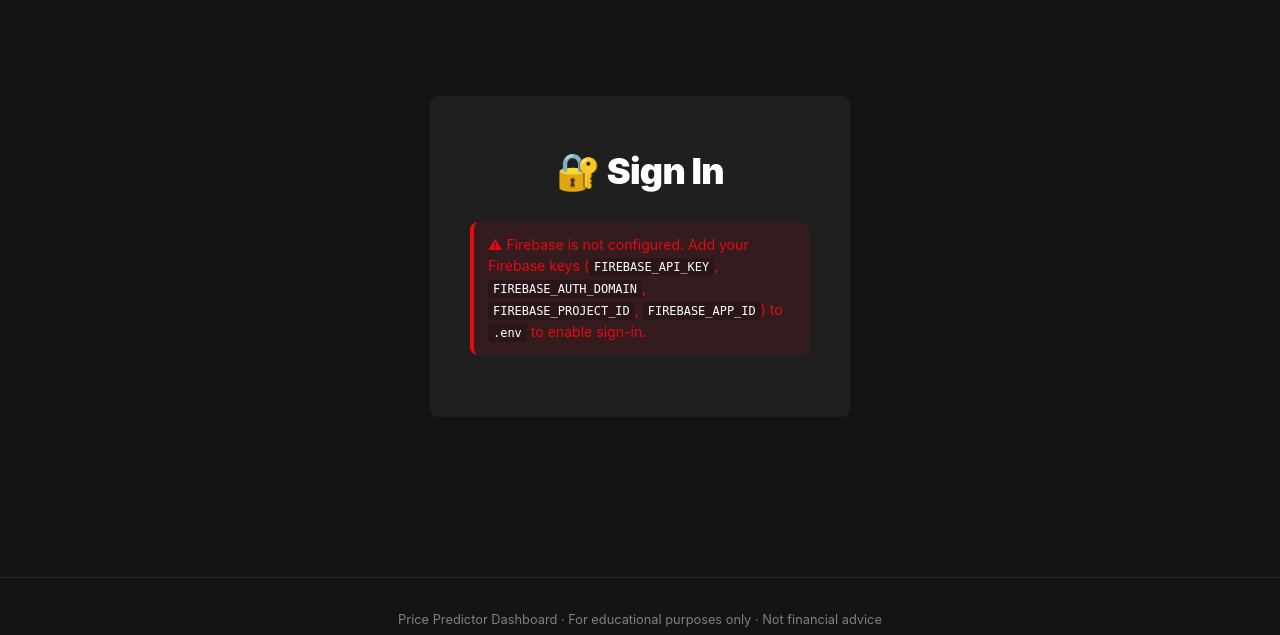
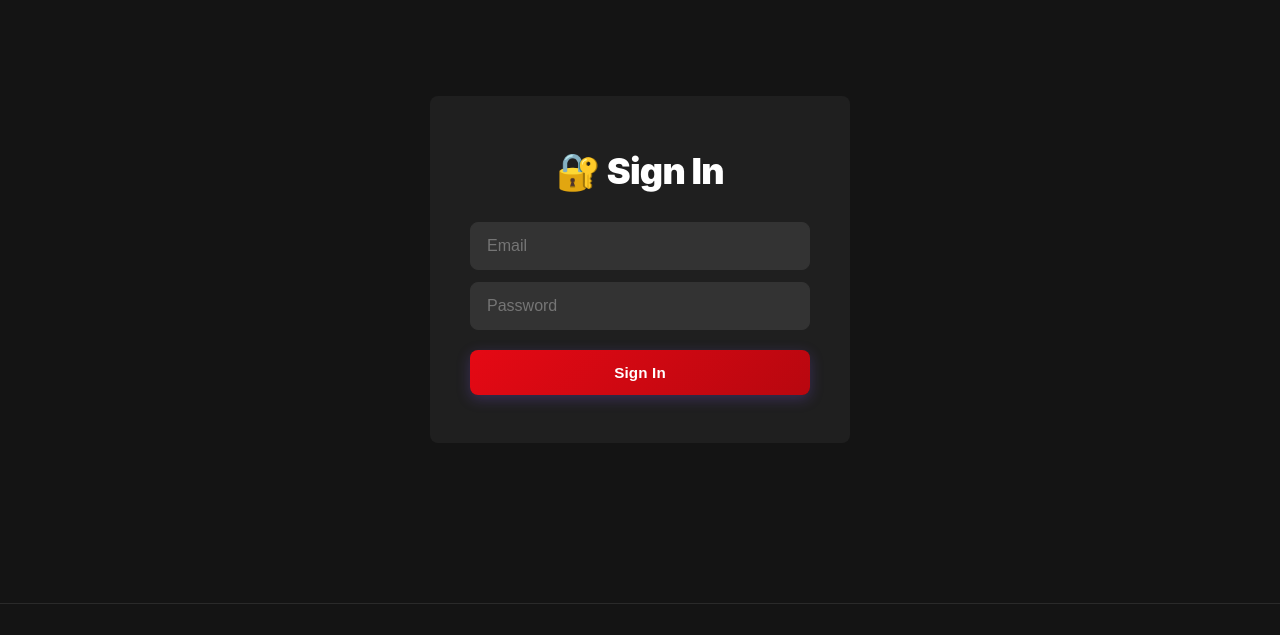
Before and after one commit to DMZ22/Stock-Trader-Pro, a Django app: page /auth/login/ in a window 1280 px wide. Shown: the part 67-702 px from the top of the page. Run offline with Django 5.2, Linux system fonts and the light colour scheme; some libraries are stand-ins or nearby versions.

Commit message:
fix: add direct login when Firebase is not configured
Shows email/password form always. Uses Firebase when configured,
falls back to direct email login otherwise. Master auto-detected
by email match.

```diff
--- a/apps/auth/urls.py
+++ b/apps/auth/urls.py
@@ -7,6 +7,7 @@ urlpatterns = [
     path("login/", views.login_page, name="login"),
     path("signup/", views.signup_page, name="signup"),
     path("session/", views.session_login, name="session"),
+    path("direct-login/", views.direct_login, name="direct_login"),
     path("logout/", views.logout_view, name="logout"),
     path("whoami/", views.whoami, name="whoami"),
     # User data endpoints
--- a/apps/auth/views.py
+++ b/apps/auth/views.py
@@ -104,6 +104,35 @@ def session_login(request):
         "is_master": _is_master(claims.get("email", "")),
     })
 
+
+
+@csrf_exempt
+@require_POST
+def direct_login(request):
+    """Simple email login when Firebase is not configured."""
+    try:
+        data = json.loads(request.body or b"{}")
+    except json.JSONDecodeError:
+        return JsonResponse({"ok": False, "error": "Invalid JSON"}, status=400)
+    email = (data.get("email") or "").lower().strip()
+    password = data.get("password", "")
+    if not email:
+        return JsonResponse({"ok": False, "error": "Email required"}, status=400)
+    # Check if user exists
+    profile = UserProfile.objects.filter(email=email).first()
+    if profile:
+        # Existing user — just log them in
+        _create_session(request, uid=profile.uid, email=email,
+                        name=profile.name, picture=profile.picture,
+                        provider="direct")
+        return JsonResponse({"ok": True, "uid": profile.uid, "email": email})
+    # New user — create account
+    if not password:
+        return JsonResponse({"ok": False, "error": "Password required for new accounts"}, status=400)
+    uid = f"direct:{email}"
+    _create_session(request, uid=uid, email=email, name=email.split("@")[0],
+                    provider="direct")
+    return JsonResponse({"ok": True, "uid": uid, "email": email, "created": True})
 
 
 @require_http_methods(["GET", "POST"])
--- a/apps/dashboard/templates/dashboard/login.html
+++ b/apps/dashboard/templates/dashboard/login.html
@@ -5,16 +5,11 @@
   <h1>🔐 Sign In</h1>
   <div id="auth-error" class="auth-error" style="display:none"></div>
 
-  {% if not firebase_config.configured %}
-    <div class="auth-error">
-      ⚠ Firebase is not configured. Add your Firebase keys (<code>FIREBASE_API_KEY</code>,
-      <code>FIREBASE_AUTH_DOMAIN</code>, <code>FIREBASE_PROJECT_ID</code>,
-      <code>FIREBASE_APP_ID</code>) to <code>.env</code> to enable sign-in.
-    </div>
-  {% else %}
   <input type="email" id="email" placeholder="Email" autocomplete="email">
   <input type="password" id="password" placeholder="Password" autocomplete="current-password">
-    <button class="btn-primary" id="email-login">Sign in with Email</button>
+  <button class="btn-primary" id="email-login">Sign In</button>
+
+  {% if firebase_config.configured %}
     <div class="auth-divider">— or —</div>
     <button class="btn-primary google-btn" id="google-login">
       <svg width="18" height="18" viewBox="0 0 48 48"><path fill="#EA4335" d="M24 9.5c3.54 0 6.71 1.22 9.21 3.6l6.85-6.85C35.9 2.38 30.47 0 24 0 14.62 0 6.51 5.38 2.56 13.22l7.98 6.19C12.43 13.72 17.74 9.5 24 9.5z"/><path fill="#4285F4" d="M46.98 24.55c0-1.57-.15-3.09-.38-4.55H24v9.02h12.94c-.58 2.96-2.26 5.48-4.78 7.18l7.73 6c4.51-4.18 7.09-10.36 7.09-17.65z"/><path fill="#FBBC05" d="M10.53 28.59c-.48-1.45-.76-2.99-.76-4.59s.27-3.14.76-4.59l-7.98-6.19C.92 16.46 0 20.12 0 24c0 3.88.92 7.54 2.56 10.78l7.97-6.19z"/><path fill="#34A853" d="M24 48c6.48 0 11.93-2.13 15.89-5.81l-7.73-6c-2.15 1.45-4.92 2.3-8.16 2.3-6.26 0-11.57-4.22-13.47-9.91l-7.98 6.19C6.51 42.62 14.62 48 24 48z"/></svg>
@@ -22,21 +17,23 @@
     </button>
     <div class="auth-switch">Don't have an account? <a href="{% url 'firebase_auth:signup' %}">Create one</a></div>
   {% endif %}
-
 </div>
 {% endblock %}
 {% block scripts %}
+<script>
+const errEl = document.getElementById("auth-error");
+function showErr(msg) { errEl.textContent = msg; errEl.style.display = "block"; }
+function hideErr() { errEl.style.display = "none"; }
+
 {% if firebase_config.configured %}
-<script type="module">
-import { initializeApp } from "https://www.gstatic.com/firebasejs/10.8.0/firebase-app.js";
-import { getAuth, signInWithEmailAndPassword, GoogleAuthProvider, signInWithPopup } from "https://www.gstatic.com/firebasejs/10.8.0/firebase-auth.js";
+// Firebase login
+import("https://www.gstatic.com/firebasejs/10.8.0/firebase-app.js").then(async ({initializeApp}) => {
+  const {getAuth, signInWithEmailAndPassword, GoogleAuthProvider, signInWithPopup} =
+    await import("https://www.gstatic.com/firebasejs/10.8.0/firebase-auth.js");
 
   const firebaseConfig = {{ firebase_config_json|safe|default:"{}" }};
   const app = initializeApp(firebaseConfig);
   const auth = getAuth(app);
-
-const errEl = document.getElementById("auth-error");
-function showErr(msg) { errEl.textContent = msg; errEl.style.display = "block"; }
 
   async function exchangeToken(user) {
     const idToken = await user.getIdToken();
@@ -52,6 +49,7 @@ async function exchangeToken(user) {
   }
 
   document.getElementById("email-login").onclick = async () => {
+    hideErr();
     const email = document.getElementById("email").value.trim();
     const password = document.getElementById("password").value;
     if (!email || !password) return showErr("Enter email and password");
@@ -62,11 +60,32 @@ document.getElementById("email-login").onclick = async () => {
   };
 
   document.getElementById("google-login").onclick = async () => {
+    hideErr();
     try {
       const cred = await signInWithPopup(auth, new GoogleAuthProvider());
       await exchangeToken(cred.user);
     } catch (e) { showErr(e.message); }
   };
+});
+{% else %}
+// Direct login (no Firebase)
+document.getElementById("email-login").onclick = async () => {
+  hideErr();
+  const email = document.getElementById("email").value.trim();
+  const password = document.getElementById("password").value;
+  if (!email) return showErr("Enter your email");
+  try {
+    const r = await fetch("/auth/direct-login/", {
+      method: "POST",
+      headers: {"Content-Type": "application/json"},
+      body: JSON.stringify({email, password}),
+    });
+    const j = await r.json();
+    if (!j.ok) { showErr(j.error || "Login failed"); return; }
+    const params = new URLSearchParams(window.location.search);
+    window.location.href = params.get("next") || "/";
+  } catch (e) { showErr("Login failed: " + e.message); }
+};
+{% endif %}
 </script>
-{% endif %}
 {% endblock %}
```
Lines whose indentation alone changed are shown as unchanged.
